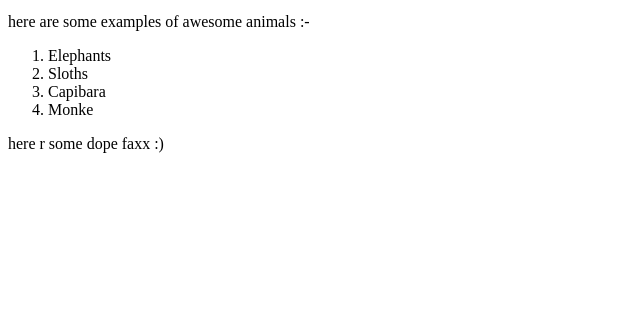
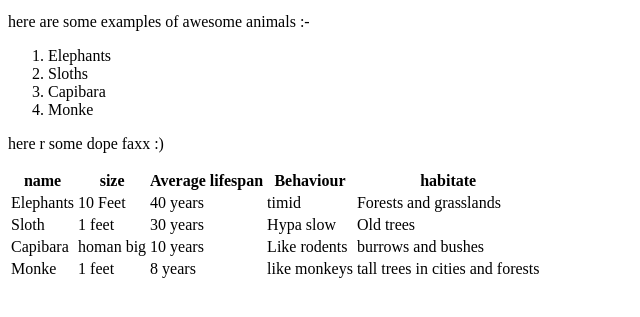
Before and after one commit to GitKidAdi23/ITCC, a plain HTML site: page index.html in a window 1280 px wide. Shown: the part 119-436 px from the top of the page, without its empty margins (0-640 px from the left). Drawn offline with Linux system fonts and the light colour scheme.

Commit message:
Add new table

```diff
--- a/index.html
+++ b/index.html
@@ -18,6 +18,43 @@
     here r some dope faxx :)
     </p>
 
+    <table>
+      <tr>
+        <th> name </th>
+        <th> size </th>
+        <th> Average lifespan </th>
+        <th> Behaviour </th>
+        <th> habitate </th>
+      </tr>
+      <tr>
+        <td> Elephants </td>
+        <td> 10 Feet </td>
+        <td>      40 years         </td>
+        <td> timid </td>
+        <td> Forests and grasslands</td>
+      </tr>
+      <tr>
+        <td> Sloth</td>
+        <td> 1 feet </td>
+        <td> 30 years</td>
+        <td> Hypa slow</td>
+        <td> Old trees</td>
+      </tr>
+      <tr>
+        <td> Capibara </td>
+        <td> homan big</td>
+        <td> 10 years</td>
+        <td> Like rodents</td>
+        <td> burrows and bushes</td>
+      </tr>
+      <tr>
+        <td> Monke </td>
+        <td> 1 feet</td>
+        <td> 8 years</td>
+        <td> like monkeys</td>
+        <td> tall trees in cities and forests</td>
+      </tr>
+    </table>
 
   </body>
 </html>
```
